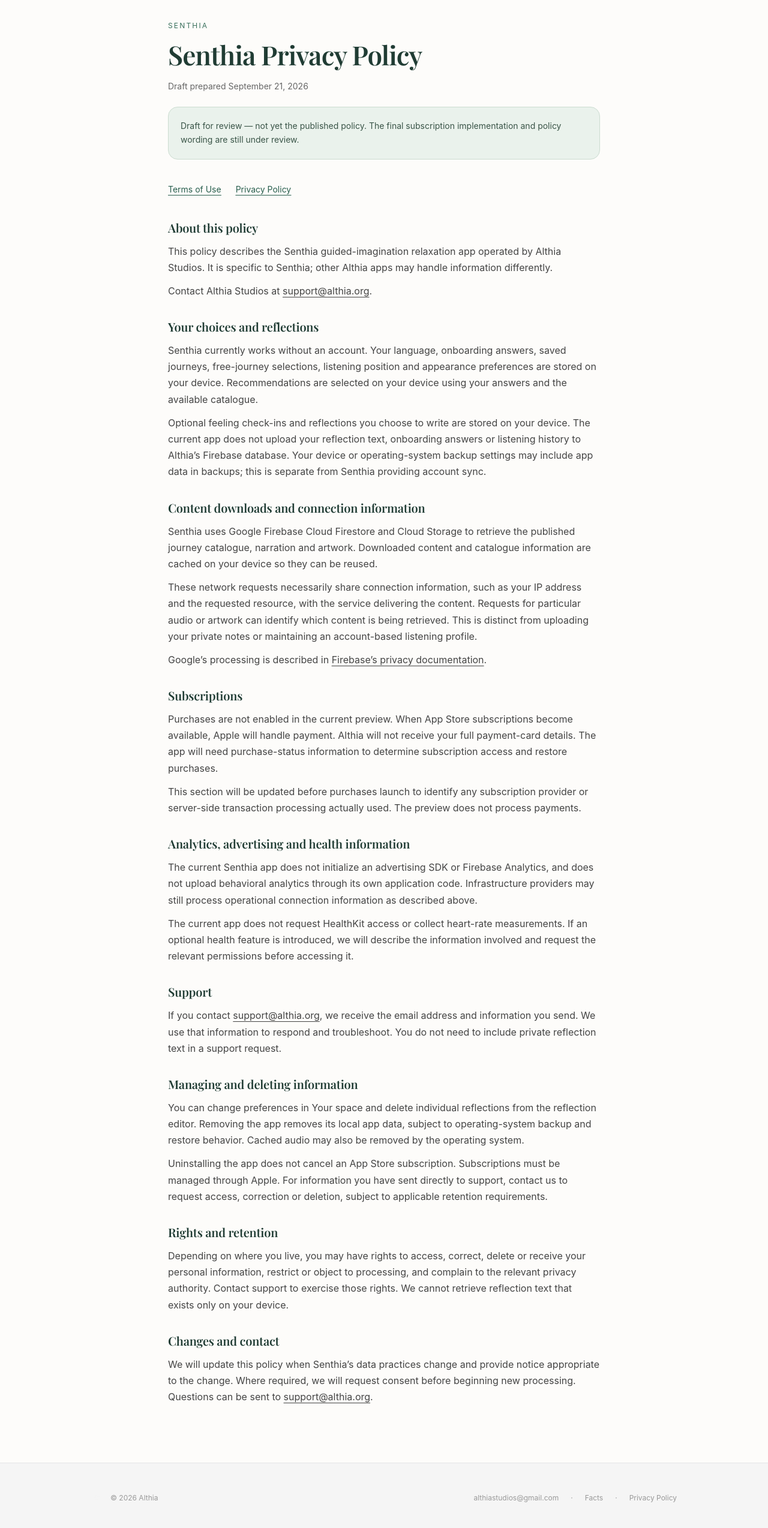
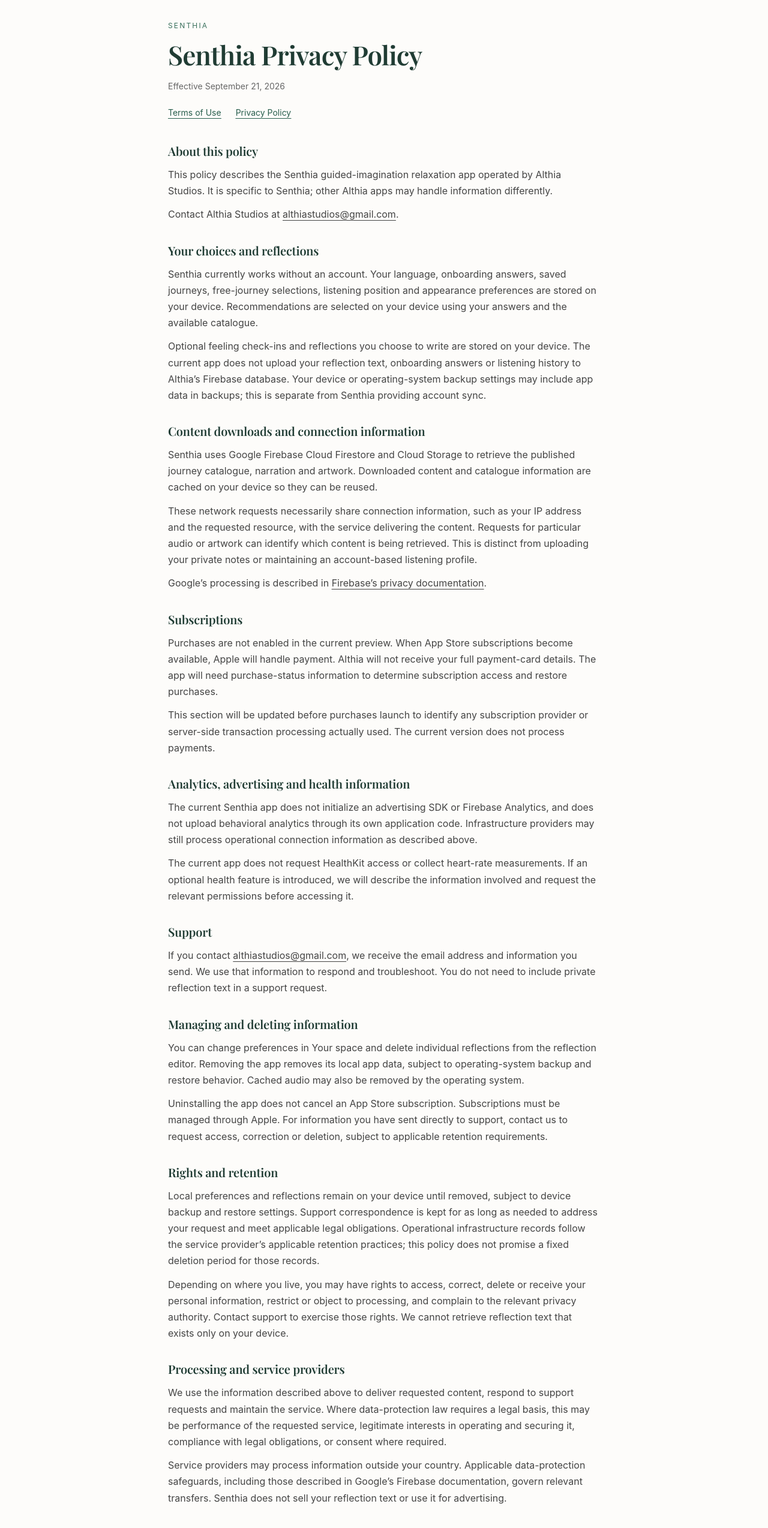
Before and after one commit to noammaman/althia-web, a Next.js app: page /senthia/privacy in a window 1280 px wide. Shown: the part 181-2729 px from the top of the page at 60% size. Built offline with nearby package versions, Linux system fonts and the light colour scheme; a web font is replaced by a local one.

Commit message:
Publish Senthia policies matching current free journey and privacy behavior

```diff
--- a/app/senthia/LegalPage.tsx
+++ b/app/senthia/LegalPage.tsx
@@ -15,10 +15,7 @@
       <Link href="/" className="text-sm text-[#57695E] mb-8 inline-block hover:underline">← Back to Althia</Link>
       <p className="text-xs tracking-[0.18em] text-[#39705C] mb-3">SENTHIA</p>
       <h1 className="text-[2rem] md:text-[2.75rem] text-[#203C34] mb-4 leading-tight" style={serif}>{title}</h1>
-      <p className="text-sm text-[#666666] mb-6">Draft prepared September 21, 2026</p>
-      <aside className="rounded-2xl bg-[#EAF2EC] border border-[#CBDCD0] p-5 mb-10 text-sm leading-relaxed text-[#395447]">
-        Draft for review — not yet the published policy. The final subscription implementation and policy wording are still under review.
-      </aside>
+      <p className="text-sm text-[#666666] mb-6">Effective September 21, 2026</p>
       <nav aria-label="Senthia legal documents" className="flex flex-wrap gap-6 mb-10 text-sm text-[#285E4D] underline underline-offset-4">
         <Link href="/senthia/terms">Terms of Use</Link><Link href="/senthia/privacy">Privacy Policy</Link>
       </nav>
--- a/app/senthia/privacy/page.tsx
+++ b/app/senthia/privacy/page.tsx
@@ -1,16 +1,17 @@
 import type { Metadata } from 'next'
 import LegalPage, { LegalSection as Section } from '../LegalPage'
-export const metadata: Metadata = { title: 'Senthia — Privacy Policy (Draft)', description: 'How Senthia handles preferences, reflections and content downloads.', robots: { index: false, follow: false } }
+export const metadata: Metadata = { title: 'Senthia — Privacy Policy', description: 'How Senthia handles preferences, reflections and content downloads.' }
 export default function SenthiaPrivacy() {
   return <LegalPage title="Senthia Privacy Policy">
-    <Section title="About this policy"><p>This policy describes the Senthia guided-imagination relaxation app operated by Althia Studios. It is specific to Senthia; other Althia apps may handle information differently.</p><p>Contact Althia Studios at <a href="mailto:support@althia.org">support@althia.org</a>.</p></Section>
+    <Section title="About this policy"><p>This policy describes the Senthia guided-imagination relaxation app operated by Althia Studios. It is specific to Senthia; other Althia apps may handle information differently.</p><p>Contact Althia Studios at <a href="mailto:althiastudios@gmail.com">althiastudios@gmail.com</a>.</p></Section>
     <Section title="Your choices and reflections"><p>Senthia currently works without an account. Your language, onboarding answers, saved journeys, free-journey selections, listening position and appearance preferences are stored on your device. Recommendations are selected on your device using your answers and the available catalogue.</p><p>Optional feeling check-ins and reflections you choose to write are stored on your device. The current app does not upload your reflection text, onboarding answers or listening history to Althia’s Firebase database. Your device or operating-system backup settings may include app data in backups; this is separate from Senthia providing account sync.</p></Section>
     <Section title="Content downloads and connection information"><p>Senthia uses Google Firebase Cloud Firestore and Cloud Storage to retrieve the published journey catalogue, narration and artwork. Downloaded content and catalogue information are cached on your device so they can be reused.</p><p>These network requests necessarily share connection information, such as your IP address and the requested resource, with the service delivering the content. Requests for particular audio or artwork can identify which content is being retrieved. This is distinct from uploading your private notes or maintaining an account-based listening profile.</p><p>Google’s processing is described in <a href="https://firebase.google.com/support/privacy">Firebase’s privacy documentation</a>.</p></Section>
-    <Section title="Subscriptions"><p>Purchases are not enabled in the current preview. When App Store subscriptions become available, Apple will handle payment. Althia will not receive your full payment-card details. The app will need purchase-status information to determine subscription access and restore purchases.</p><p>This section will be updated before purchases launch to identify any subscription provider or server-side transaction processing actually used. The preview does not process payments.</p></Section>
+    <Section title="Subscriptions"><p>Purchases are not enabled in the current preview. When App Store subscriptions become available, Apple will handle payment. Althia will not receive your full payment-card details. The app will need purchase-status information to determine subscription access and restore purchases.</p><p>This section will be updated before purchases launch to identify any subscription provider or server-side transaction processing actually used. The current version does not process payments.</p></Section>
     <Section title="Analytics, advertising and health information"><p>The current Senthia app does not initialize an advertising SDK or Firebase Analytics, and does not upload behavioral analytics through its own application code. Infrastructure providers may still process operational connection information as described above.</p><p>The current app does not request HealthKit access or collect heart-rate measurements. If an optional health feature is introduced, we will describe the information involved and request the relevant permissions before accessing it.</p></Section>
-    <Section title="Support"><p>If you contact <a href="mailto:support@althia.org">support@althia.org</a>, we receive the email address and information you send. We use that information to respond and troubleshoot. You do not need to include private reflection text in a support request.</p></Section>
+    <Section title="Support"><p>If you contact <a href="mailto:althiastudios@gmail.com">althiastudios@gmail.com</a>, we receive the email address and information you send. We use that information to respond and troubleshoot. You do not need to include private reflection text in a support request.</p></Section>
     <Section title="Managing and deleting information"><p>You can change preferences in Your space and delete individual reflections from the reflection editor. Removing the app removes its local app data, subject to operating-system backup and restore behavior. Cached audio may also be removed by the operating system.</p><p>Uninstalling the app does not cancel an App Store subscription. Subscriptions must be managed through Apple. For information you have sent directly to support, contact us to request access, correction or deletion, subject to applicable retention requirements.</p></Section>
-    <Section title="Rights and retention"><p>Depending on where you live, you may have rights to access, correct, delete or receive your personal information, restrict or object to processing, and complain to the relevant privacy authority. Contact support to exercise those rights. We cannot retrieve reflection text that exists only on your device.</p></Section>
-    <Section title="Changes and contact"><p>We will update this policy when Senthia’s data practices change and provide notice appropriate to the change. Where required, we will request consent before beginning new processing. Questions can be sent to <a href="mailto:support@althia.org">support@althia.org</a>.</p></Section>
+    <Section title="Rights and retention"><p>Local preferences and reflections remain on your device until removed, subject to device backup and restore settings. Support correspondence is kept for as long as needed to address your request and meet applicable legal obligations. Operational infrastructure records follow the service provider’s applicable retention practices; this policy does not promise a fixed deletion period for those records.</p><p>Depending on where you live, you may have rights to access, correct, delete or receive your personal information, restrict or object to processing, and complain to the relevant privacy authority. Contact support to exercise those rights. We cannot retrieve reflection text that exists only on your device.</p></Section>
+    <Section title="Processing and service providers"><p>We use the information described above to deliver requested content, respond to support requests and maintain the service. Where data-protection law requires a legal basis, this may be performance of the requested service, legitimate interests in operating and securing it, compliance with legal obligations, or consent where required.</p><p>Service providers may process information outside your country. Applicable data-protection safeguards, including those described in Google’s Firebase documentation, govern relevant transfers. Senthia does not sell your reflection text or use it for advertising.</p></Section>
+    <Section title="Changes and contact"><p>We will update this policy when Senthia’s data practices change and provide notice appropriate to the change. Where required, we will request consent before beginning new processing. Questions can be sent to <a href="mailto:althiastudios@gmail.com">althiastudios@gmail.com</a>.</p></Section>
   </LegalPage>
 }
--- a/app/senthia/terms/page.tsx
+++ b/app/senthia/terms/page.tsx
@@ -1,18 +1,19 @@
 import type { Metadata } from 'next'
 import Link from 'next/link'
 import LegalPage, { LegalSection as Section } from '../LegalPage'
-export const metadata: Metadata = { title: 'Senthia — Terms of Use (Draft)', description: 'Terms for Senthia guided-imagination journeys and subscriptions.', robots: { index: false, follow: false } }
+export const metadata: Metadata = { title: 'Senthia — Terms of Use', description: 'Terms for Senthia guided-imagination journeys and subscriptions.' }
 export default function SenthiaTerms() {
   return <LegalPage title="Senthia Terms of Use">
     <Section title="About Senthia"><p>Senthia is a guided-imagination relaxation app operated by Althia Studios. It offers narrated imagined places, artwork and listening features. These terms apply to Senthia, not to purchases in other Althia apps.</p></Section>
+    <Section title="Apple app licence"><p>The iOS app is licensed under Apple’s <a href="https://www.apple.com/legal/internet-services/itunes/dev/stdeula/">Standard End User License Agreement</a>. These Senthia terms additionally explain the service and content. Nothing here limits rights you have under that licence or applicable consumer law.</p></Section>
     <Section title="Using the app"><p>You may use Senthia and its content for personal, non-commercial listening. Access does not transfer ownership of the recordings, artwork or other app content. You may not redistribute or commercially exploit that content without permission, except where applicable law permits it.</p><p>Use the app in a setting where you can safely relax. Do not use immersive listening while driving or doing something that requires your full attention.</p></Section>
-    <Section title="Your five free journeys"><p>You can choose up to five distinct journeys from the available collection for free access. The remaining journeys require an active subscription. Each choice is confirmed before it is added and cannot be swapped for another journey later. You may replay your chosen journeys without using another selection. Your free selections are separate from saved favorites. Choosing a different available narration language or sound mode for the same journey does not use another selection.</p></Section>
-    <Section title="Monthly and annual subscriptions"><p>Senthia’s planned paid offering consists of monthly and annual auto-renewing subscriptions. There are no lifetime purchases or ownership packs. Purchases are not available in the current preview.</p><p>When subscriptions are enabled, the purchase screen and Apple’s confirmation sheet will show the price, currency, billing period and any applicable offer before you confirm. An annual subscription is billed for the full year, rather than as twelve monthly payments. Do not assume a free trial unless one is expressly offered to you.</p><p>Subscriptions provide access to the included collection while active. Narration languages and sound modes vary by journey; purchasing a subscription does not make an unavailable language or mode available. Future content does not have a guaranteed release cadence unless expressly stated.</p></Section>
+    <Section title="Your five free journeys"><p>The first five distinct journeys you start become your free collection automatically. There is no separate confirmation step. Those selections cannot be swapped for other journeys later. Further distinct journeys require an active subscription when subscriptions are available. During the current pre-release version, purchases are not yet available. You may replay your chosen journeys without using another selection. Your free selections are separate from saved favorites and do not expire after a single listen. They are currently stored on this device, without account-based recovery; deleting the app or losing device data may remove that record. Choosing a different available narration language or sound mode for the same journey does not use another selection.</p></Section>
+    <Section title="Monthly and annual subscriptions"><p>Where available, Senthia offers monthly and annual auto-renewing subscriptions. There are no lifetime purchases or ownership packs. Availability is shown in the app; a preview price is not a purchase offer.</p><p>For an available subscription, the purchase screen and Apple’s confirmation sheet will show the price, currency, billing period and any applicable offer before you confirm. An annual subscription is billed for the full year, rather than as twelve monthly payments. Do not assume a free trial unless one is expressly offered to you.</p><p>Subscriptions provide access to the included collection while active. Narration languages and sound modes vary by journey; purchasing a subscription does not make an unavailable language or mode available. Future content does not have a guaranteed release cadence unless expressly stated.</p></Section>
     <Section title="Renewal, cancellation and restoration"><p>Subscriptions renew automatically unless you cancel. You can manage or cancel through your Apple Account subscription settings. Follow the cancellation timing shown by Apple for your subscription. Removing Senthia from your device does not cancel a subscription.</p><p>Unless Apple’s subscription status or applicable law provides otherwise, cancelling stops future renewal and access continues until the paid period ends. Restore purchases will check eligible purchases associated with the Apple Account used to buy the subscription.</p><p>Apple processes App Store payments and refund requests. You can request a refund at <a href="https://reportaproblem.apple.com">reportaproblem.apple.com</a>. Nothing in these terms removes mandatory consumer rights or statutory remedies.</p></Section>
     <Section title="Preferences and reflections"><p>The current app does not require an account. Your preferences and optional reflections are stored on your device. You retain rights to the reflections you write; saving one does not publish it or grant Althia permission to use its text as app content.</p><p>Local data can be lost when the app is removed or device data is lost. See the <Link href="/senthia/privacy">Senthia Privacy Policy</Link> for current storage and network practices.</p></Section>
     <Section title="Relaxation, not medical treatment"><p>Senthia provides a relaxation experience. It is not a medical service and does not diagnose, treat or promise to prevent a health condition. Individual experiences differ, and no particular emotional or physiological result is guaranteed. Stop or choose a different journey if an experience feels uncomfortable.</p><p>Heart-rate tracking is not part of the current app. Any future health-related feature will have its own explanation and applicable permissions before use.</p></Section>
     <Section title="Content and availability"><p>Althia or its licensors hold rights to Senthia’s app content and branding. The collection and features may evolve. We will describe material changes affecting a paid service and respect the notice, refund and other rights required by applicable law.</p><p>Downloads depend on a connection and available device storage. Content cached for offline listening does not grant permanent ownership.</p></Section>
     <Section title="Consumer protections and applicable law"><p>Nothing in these terms excludes rights or liabilities that cannot lawfully be excluded. Mandatory consumer protections continue to apply regardless of other provisions in these terms.</p></Section>
-    <Section title="Changes and contact"><p>Material changes to these terms will be communicated as appropriate, with consent obtained where required. Contact <a href="mailto:support@althia.org">support@althia.org</a> with questions about Senthia.</p></Section>
+    <Section title="Changes and contact"><p>Material changes to these terms will be communicated as appropriate, with consent obtained where required. Contact <a href="mailto:althiastudios@gmail.com">althiastudios@gmail.com</a> with questions about Senthia.</p></Section>
   </LegalPage>
 }
--- a/app/sitemap.ts
+++ b/app/sitemap.ts
@@ -4,6 +4,8 @@
   const lastModified = new Date('2026-09-04')
 
   return [
+    { url: 'https://althia.org/senthia/terms', lastModified: new Date('2026-09-21'), changeFrequency: 'yearly', priority: 0.2 },
+    { url: 'https://althia.org/senthia/privacy', lastModified: new Date('2026-09-21'), changeFrequency: 'yearly', priority: 0.2 },
     {
       url: 'https://althia.org',
       lastModified,
```
Also changed, not shown: 1 other file (tests, documents, lock files or other folders).
